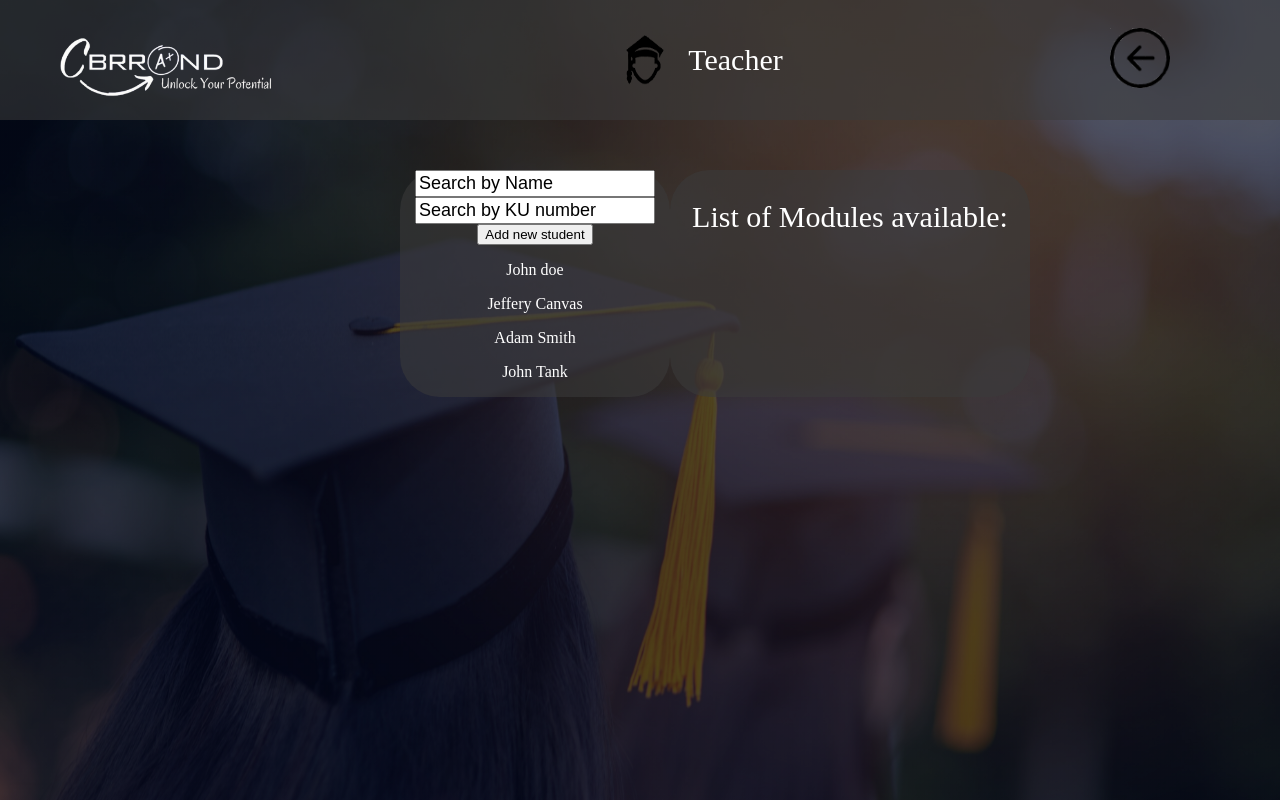
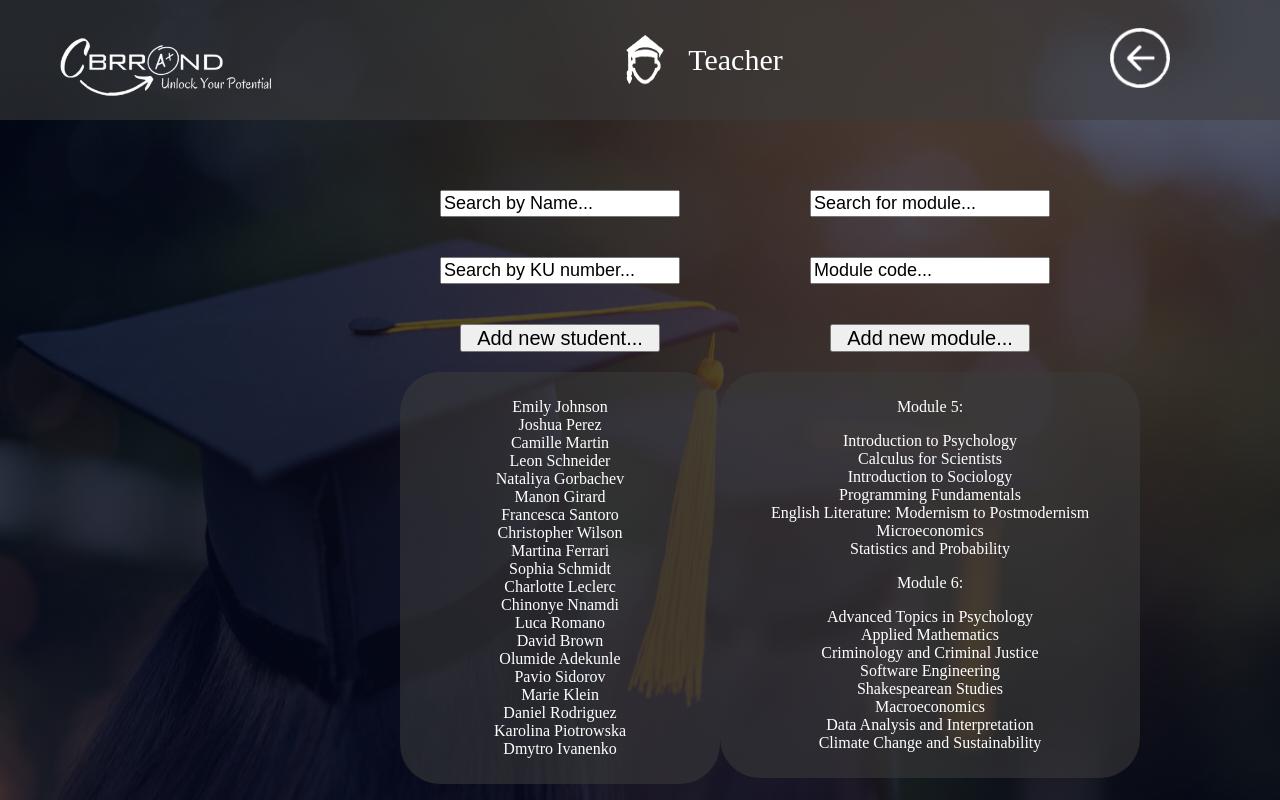
Before and after one commit to cWalsh-developer/PE2_GradeCalc, a PHP site: page /teacher_view.html in a window 1280 px wide. Run offline with PHP 8.4, Linux system fonts and the light colour scheme.

Commit message:
Finished teacher page and re coloured logos to white

```diff
--- a/view/css/stylesheet.css
+++ b/view/css/stylesheet.css
@@ -503,22 +503,44 @@ body
 }
 
 
- /* Student View */
+ /* Teacher View */
 
- #listSection{
+#listSection{
 
    display: flex;
    text-align: center;
    justify-content: space-between;
 
 
- }
+}
+
+#studentListSection{
+   text-align: center;
+   margin-left: 400px;
+}
+
+
+#searchName{
+   margin: 20px;
+}
+
+#searchKUNumb{
+   margin: 20px;
+}
+
+#addStudentButton{
+   margin: 20px;
+   width: 200px;
+   height: 28px;
+   font-size: 20px;
+}
 
 #studentListDiv{
+   overflow: auto;
    width: 300px;
    background-color: #3b3b3b90;
    color: white;
-   margin-left: 400px;
+   padding: 10px;
    border-radius: 40px;
 }
 
@@ -526,11 +548,16 @@ body
    font-size: 30px;
 }
 
+#moduleListSection{
+   margin-right: 250px;
+}
+
 #moduleListDiv{
+   overflow: auto;
    width: 400px;
    color: white;
    background-color: #3b3b3b90;
-   margin-right: 250px;
+   padding: 10px;
    border-radius: 40px;
 }
 
--- a/view/forgotPassword_view.html
+++ b/view/forgotPassword_view.html
@@ -11,7 +11,7 @@
             <div class = "logo">
                 <img src="css/cbrrand_logo.png" id="logoCbr">  </img>
             </div>
-            <a href="homePage_view.html">
+            <a href="login_view.html">
                 <img  src="css/backbutton.png" id="backButtonImg">
             </a>
         </div>
--- a/view/teacher_view.html
+++ b/view/teacher_view.html
@@ -25,25 +25,51 @@
 
 
         <section id="listSection">
-            <div id="studentListDiv">
+            <section id="studentListSection">
 
-                <input type = "input" id = "searchName" value = "Search by Name" name = "Submit"><br>
-                <input type = "input" id = "searchKUNumb" value = "Search by KU number" name = "Submit"><br>
-                <button type = "submit" id = "addStudentButton"  name = "Submit"> Add new student </button><br>
+                <input type = "input" id="searchName" value = "Search by Name..." name = "Submit"><br>
+                <input type = "input" id="searchKUNumb" value = "Search by KU number..." name = "Submit"><br>
+                <button type = "submit" id="addStudentButton"  name = "Submit"> Add new student... </button><br>
 
-                <div>
-                    <p> John doe </p>
-                    <p> Jeffery Canvas </p>
-                    <p> Adam Smith </p>
-                    <p> John Tank </p>
+                <div id="studentListDiv">
+                    <p> Emily Johnson <br> Joshua Perez <br> Camille Martin <br> Leon Schneider <br> Nataliya Gorbachev <br> Manon Girard <br> Francesca Santoro <br> Christopher Wilson <br> Martina Ferrari <br> Sophia Schmidt <br> Charlotte Leclerc <br> Chinonye Nnamdi <br> Luca Romano <br> David Brown <br> Olumide Adekunle <br> Pavio Sidorov <br> Marie Klein <br> Daniel Rodriguez <br> Karolina Piotrowska <br> Dmytro Ivanenko </p>
                 </div>
 
 
+            </section>
+
+            <section id="moduleListSection">
+                <input type = "input" id="searchName" value = "Search for module..." name = "Submit"><br>
+                <input type = "input" id="searchKUNumb" value = "Module code..." name = "Submit"><br>
+                <button type = "submit" id="addStudentButton"  name = "Submit"> Add new module... </button><br>
+
+                <div id="moduleListDiv">
+                    <p> Module 5: </p>
+
+                    <p> Introduction to Psychology <br>
+                        Calculus for Scientists <br>
+                        Introduction to Sociology <br>
+                        Programming Fundamentals <br>
+                        English Literature: Modernism to Postmodernism <br>
+                        Microeconomics <br>
+                        Statistics and Probability <br>
+                    </p>
+
+                    <p> Module 6:</p>
+                    <p>
+                        Advanced Topics in Psychology <br>
+                        Applied Mathematics <br>
+                        Criminology and Criminal Justice <br>
+                        Software Engineering <br>
+                        Shakespearean Studies <br>
+                        Macroeconomics <br>
+                        Data Analysis and Interpretation <br>
+                        Climate Change and Sustainability
+                    </p>
+
+                </div>
             </div>
 
-            <div id="moduleListDiv">
-                <p id="moduleListTiteText"> List of Modules available: </p>
-            </div>
         </section>
     </body>
 </html>
```
Also changed, not shown: view/css/backbutton.png, view/css/passwordIcon.png, view/css/student img.png, 1 other file.
